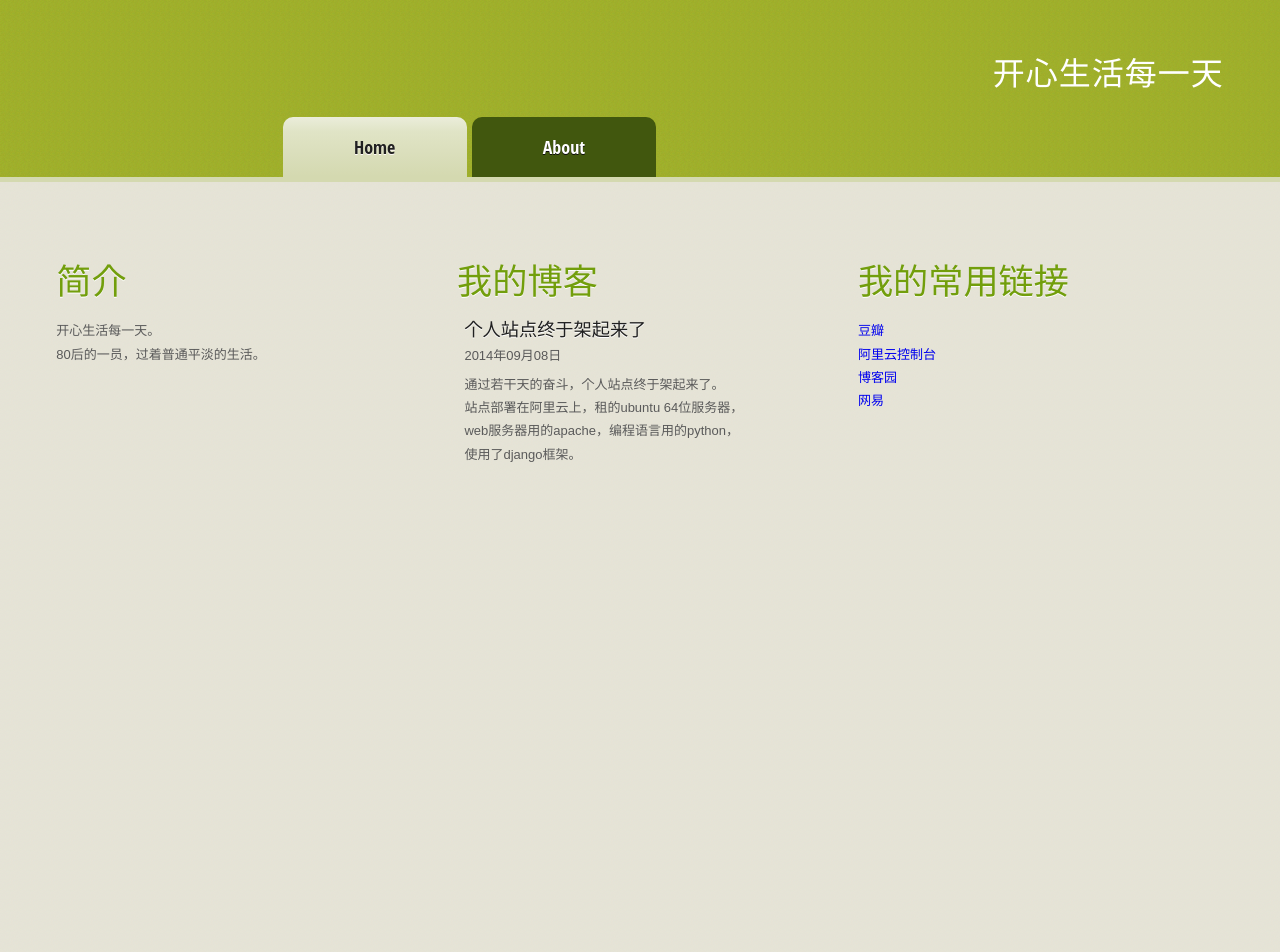
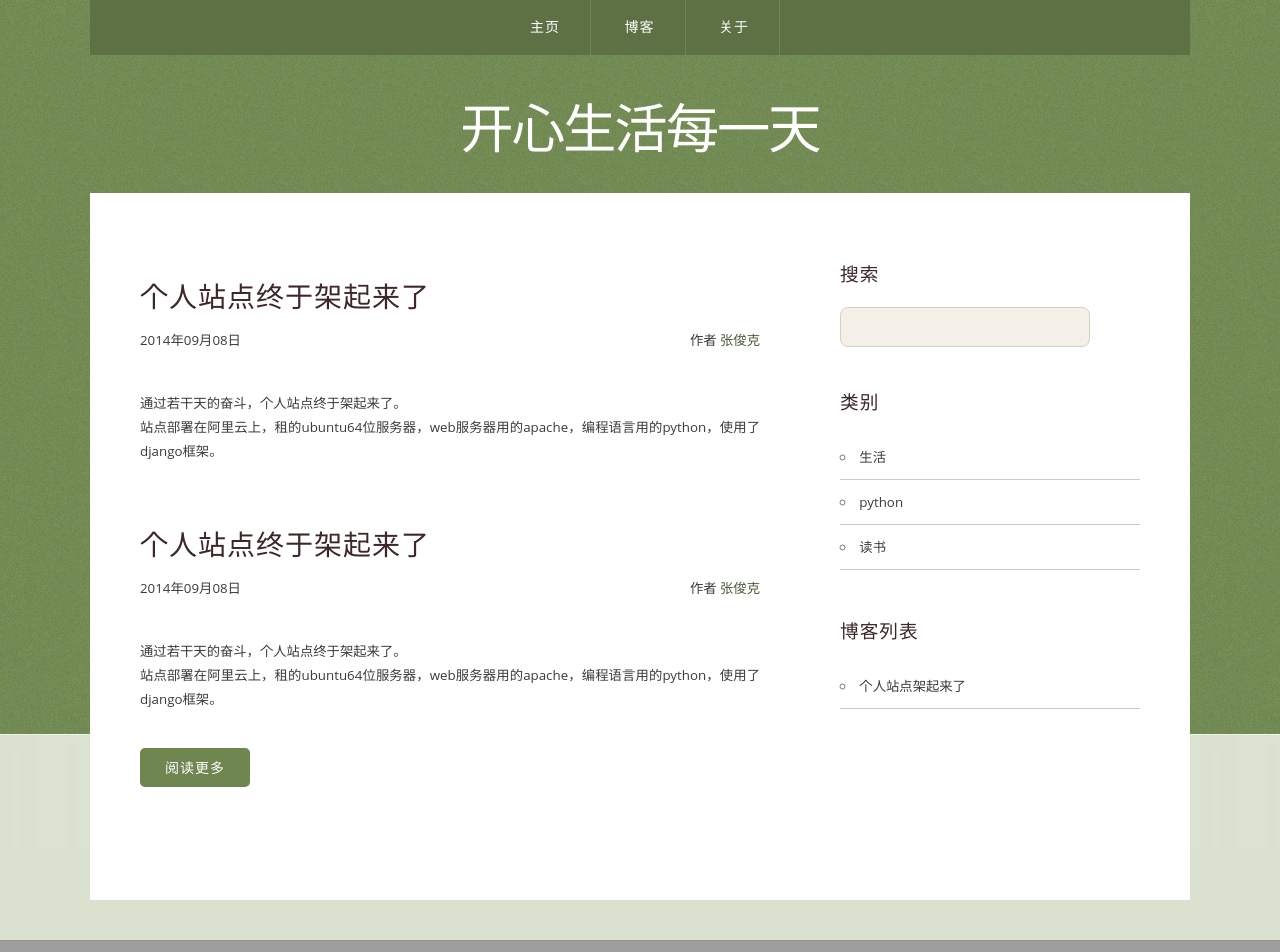
Before and after one commit to coderwoodman/mainsites, a Django app: template templates/index.html in a window 1280 px wide. Shown: the top 952 px of the page. Run offline with Django 3.2, Linux system fonts and the light colour scheme; the template is opened without the code that fills it, so the values that code supplies are empty; parts of the project's set-up code (start-up, migrations or seed data) failed here and were passed over; grey boxes are pictures that could not be loaded.

Commit message:
blog app init

```diff
--- a/mainsites/blogs/admin.py
+++ /dev/null
@@ -1,4 +0,0 @@
-from django.contrib import admin
-from mainsites.blogs.models import Blog
-
-admin.site.register(Blog)
--- a/mainsites/blogs/models.py
+++ b/mainsites/blogs/models.py
@@ -1,10 +1,9 @@
 from django.db import models
 
 class Blog(models.Model):
-    blogid = models.IntegerField()
     blogtitle = models.CharField(max_length=20)
     author = models.CharField(max_length=20)
-    blogcontent = models.TextField()
+    blogcontent = models.CharField(max_length=8000)
     blogdesc = models.CharField(max_length=256)
     createtime = models.DateTimeField(auto_now_add=True)
     lastchagetime = models.DateTimeField(auto_now=True)
--- a/mainsites/urls.py
+++ b/mainsites/urls.py
@@ -11,7 +11,8 @@ urlpatterns = patterns('',
     url(r'^admin/', include(admin.site.urls)),
     url(r'^$',views.index),
     url(r'^about$',views.about),
-    url(r'^blog/$',blogs.views.current_url),
+    url(r'^blog/$',blogs.views.bloglist),
+    url(r'^blogadd/$',blogs.views.blog_add),
 
     url(r'^static/(?P<path>.*)$','django.views.static.serve',),
 )
--- /dev/null
+++ b/static/css/style.css
@@ -0,0 +1,394 @@
+body {
+	margin: 0;
+	padding: 0;
+	background: #DAE2CF url(../images/bkg01.jpg) repeat-x left top;
+	font-family: 'Open Sans', sans-serif;
+	font-size: 10pt;
+	color: #3B3B3B;
+}
+
+h1, h2, h3 {
+	margin: 0px;
+	padding: 0px;
+	letter-spacing: -2px;
+	text-transform: uppercase;
+	font-family: 'Arvo', serif;
+	font-weight: normal;
+	color: #F6B300;
+}
+
+h1 {
+	font-size: 2em;
+}
+
+h2 {
+	letter-spacing: 1px;
+	font-size: 2.4em;
+}
+
+h3 {
+	font-size: 1.6em;
+}
+
+p, ul, ol {
+	margin-top: 0;
+	line-height: 180%;
+}
+
+ul, ol {
+}
+
+a {
+	text-decoration: none;
+	color: #4C5C37;
+}
+
+a:hover {
+}
+
+/* Header */
+
+#header-wrapper {
+}
+
+#header {
+	clear: both;
+	width: 1000px;
+	margin: 0px auto;
+}
+
+/* Logo */
+
+#logo {
+	margin: 0px;
+	color: #000000;
+}
+
+#logo h1, #logo p {
+	margin: 0;
+	padding: 0;
+}
+
+#logo h1 {
+	margin: 0px;
+	padding: 30px 0px;
+	text-align: center;
+	text-transform: lowercase;
+	font-size: 4em;
+	font-weight: 400;
+	color: #FFF;
+}
+
+#logo h1 span {
+}
+
+#logo a {
+	border: none;
+	background: none;
+	text-decoration: none;
+	color: #FFF;
+}
+
+/* Search */
+
+#search {
+	width: 320px;
+	height: 60px;
+	padding: 0px;
+}
+
+#search form {
+	margin: 0px;
+	padding: 0px;
+}
+
+#search fieldset {
+	margin: 0;
+	padding: 0;
+	border: none;
+}
+
+#search-text {
+	width: 250px;
+	outline: none;
+	background: #F5F0E7;
+	border: 1px solid #D7D0C0;
+	padding: 10px;
+	border-radius: 8px;
+	text-transform: lowercase;
+	font-family: 'Open Sans', sans-serif;
+	color: #454545;
+}
+
+#search-submit {
+	width: 62px;
+	height: 22px;
+	display: none;
+	border: none;
+	color: #FFFFFF;
+}
+
+/* Menu */
+
+#menu-wrapper {
+	overflow: hidden;
+	height: 56px;
+}
+
+#menu {
+	width: 1100px;
+	height: 55px;
+	margin: 0px auto;
+	padding: 0px;
+	background: #5D7144;
+}
+
+#menu ul {
+	margin: 0;
+	padding: 0px 0px 0px 0px;
+	list-style: none;
+	line-height: normal;
+	text-align: center;
+}
+
+#menu li {
+	display: inline-block;
+	border-right: 1px solid #6F8651;
+}
+
+#menu a {
+	display: block;
+	letter-spacing: 1px;
+	margin: 0px 10px;
+	line-height: 55px;
+	padding: 0 20px;
+	text-decoration: none;
+	text-align: center;
+	text-transform: uppercase;
+	font-family: 'Roboto Condensed', sans-serif;
+	font-size: 14px;
+	font-weight: normal;
+	color: #FFFFFF;
+	border: none;
+}
+
+#menu a:hover, #menu .current_page_item a {
+	text-decoration: none;
+}
+
+#menu .current_page_item a {
+}
+
+/* Page */
+
+#wrapper
+{
+	overflow: hidden;
+	padding-bottom: 40px;
+}
+
+#page {
+	overflow: hidden;
+	width: 1000px;
+	margin: 0px auto;
+	padding: 70px 50px 30px 50px;
+	background: #FFFFFF;
+}
+
+/* Content */
+
+#content {
+	float: left;
+	width: 620px;
+}
+
+.post {
+	margin-bottom: 15px;
+}
+
+.post-alt
+{
+}
+
+.post .title {
+	height: 38px;
+	margin-bottom: 10px;
+	padding: 12px 0 0 0px;
+	font-size: 28px;
+}
+
+.post .title a {
+	border: none;
+	color: #3D2729;
+}
+
+.post .meta {
+	margin-bottom: 30px;
+	padding: 5px 0px 15px 0px;
+	text-align: left;
+	font-weight: normal;
+}
+
+.post .meta .date {
+	float: left;
+}
+
+.post .meta .posted {
+	float: right;
+}
+
+.post .meta a {
+}
+
+.post .entry {
+	padding: 0px 0px 20px 0px;
+	padding-bottom: 20px;
+	text-align: justify;
+}
+
+.links {
+	display: inline-block;
+	height: 30px;
+	padding: 30px 0px 0px 0px;
+	font-size: 14px;
+	font-weight: normal;
+	color: #1C1C1C;
+}
+
+.button
+{
+	padding: 10px 25px;
+	background: #6F8651;
+	border-radius: 5px;
+	letter-spacing: 1px;
+	text-transform: uppercase;
+	font-size: 14px;
+	color: #FFFFFF;
+}
+
+/* Sidebar */
+
+#sidebar {
+	float: right;
+	width:300px;
+	margin: 0px;
+	color: #787878;
+}
+
+#sidebar p
+{
+	color: #3B3B3B;
+}
+
+
+#sidebar ul {
+	margin: 0;
+	padding: 0;
+	list-style: none;
+}
+
+#sidebar li {
+	margin: 0;
+	padding: 0;
+}
+
+#sidebar li ul {
+	margin: 0px 0px;
+	padding-bottom: 50px;
+}
+
+#sidebar li li {
+	border-bottom: 1px solid #CACACA;
+	margin: 0px 0px;
+	padding: 10px 0px;
+	border-left: none;
+	list-style: inside circle;
+}
+
+#sidebar li li a {
+	color: #3B3B3B;
+}
+
+#sidebar li li span {
+	display: block;
+	padding: 0;
+	font-size: 11px;
+	font-style: italic;
+}
+
+#sidebar h2 {
+	padding-bottom: 20px;
+	font-size: 1.4em;
+	color: #3D2729;
+}
+
+#sidebar p {
+	margin: 0px 0px 40px 0px;
+	padding: 0px;
+	text-align: justify;
+}
+
+#sidebar a {
+	border: none;
+}
+
+#sidebar a:hover {
+	text-decoration: underline;
+}
+
+/* Calendar */
+
+#calendar {
+}
+
+#calendar_wrap {
+	padding: 20px;
+}
+
+#calendar table {
+	width: 100%;
+}
+
+#calendar tbody td {
+	text-align: center;
+}
+
+#calendar #next {
+	text-align: right;
+}
+
+/* Footer */
+
+#footer {
+	height: 150px;
+	margin: 0 auto;
+	padding: 0px 0 15px 0;
+	background: #748D55 url(../images/bkg02.png) repeat;
+	border-top: 1px solid #A59282;
+	font-family: 'Arvo', serif;
+}
+
+#footer p {
+	margin: 0;
+	padding-top: 40px;
+	line-height: normal;
+	font-size: 12px;
+	letter-spacing: 2px;
+	text-transform: uppercase;
+	text-align: center;
+	color: #FFFFFF;
+}
+
+#footer a {
+	color: #FFFFFF;
+}
+
+#banner {
+	width: 1000px;
+	margin: 0px auto;
+}
+
+#banner img
+{
+	border-radius: 8px;
+}
--- a/templates/base.html
+++ b/templates/base.html
@@ -4,47 +4,37 @@
     <meta http-equiv="Content-Language" content="en-us" />
     <title>{% block title %}{% endblock %}</title>
     <meta name="description" content="junkezhang coderwood" />
-    <link href="/static/css/index.css" rel="stylesheet" type="text/css" />
+    <link href="/static/css/style.css" rel="stylesheet" type="text/css" />
 </head>
 <body id="bodyCotainer">
 
-<div class="h_bg">
-    <div class="wrap">
-        <div class="header">
-            <div class="logo">
-                <h1><a href="index.html"></a></h1>
+<div id="menu-wrapper">
+	<div id="menu">
+		<ul>
+			<li class="current_page_item"><a href="#">主页</a></li>
+			<li><a href="#">博客</a></li>
+			<li><a href="/about">关于</a></li>
+		</ul>
 	</div>
-            <div class="h_txt">
-                <h2>开心生活每一天</h2>
+	<!-- end #menu -->
 </div>
-            <div class="clear"></div>
+<div id="header-wrapper">
+	<div id="header">
+		<div id="logo">
+			<h1><a href="#">开心生活每一天</h1>
 		</div>
 	</div>
 </div>
 
-<div class="nav_bg">
-    <div class="wrap">
-            <ul class="nav">
-                <li class="active"><a href="/">Home</a></li>
-                <li><a href="/about">About</a></li>
-                <div class="clear"></div>
-            </ul>
-            <div class="clear"></div>
-    </div>
-</div>
-
-<div class="main_bg">
+<div id="wrapper">
 {% block content %}{% endblock %}
 </div>
+<!-- end #page -->
 
-<div class="ftr-bg">
-	<div class="wrap">
-		<div class="copy">
-			<p class="w3-link">Copyright &copy; 2014. jilidou.com All rights reserved.
+<div id="footer" class="footer">
+			<p>Copyright &copy; 2014. jilidou.com All rights reserved.
                 <script type="text/javascript">var cnzz_protocol = (("https:" == document.location.protocol) ? " https://" : " http://");document.write(unescape("%3Cspan id='cnzz_stat_icon_1253221326'%3E%3C/span%3E%3Cscript src='" + cnzz_protocol + "s4.cnzz.com/stat.php%3Fid%3D1253221326%26show%3Dpic1' type='text/javascript'%3E%3C/script%3E"));</script>
             </p>
-		</div>
-	</div>
 </div>
 
 </body>
--- a/templates/blog/bloglist.html
+++ b/templates/blog/bloglist.html
@@ -3,5 +3,8 @@
 {% block title %}开心生活每一天 -- junekzhang{% endblock %}
 
 {% block content %}
-<h1>blogList:{{ blogname1}}</h1>
+{% for blog in bloglist %}
+<h1>{{ blog.blogtitle }}</h1>
+<h4>{{ blog.blogcontent }}</h4>
+{% endfor %}
 {% endblock %}
--- a/templates/index.html
+++ b/templates/index.html
@@ -3,49 +3,78 @@
 {% block title %}开心生活每一天 -- junekzhang{% endblock %}
 
 {% block content %}
-    <div class="wrap">
-        <div class="main">
-            <div class="section group">
-             <div class="grid_1_of_3 images_1_of_3">
-                <div class="blogs">
-                    <h3>简介</h3>
-                    <div class="blog_post">
-                    <p><span>开心生活每一天。</span></p>
-                    <p>80后的一员，过着普通平淡的生活。</p>
-                    </div>
-                </div>
-            </div>
-             <div class="grid_1_of_3 images_1_of_3">
-                <div class="blogs">
-                    <h3>我的博客</h3>
-                    <div class="blog_post">
-                        <div class="blog_desc">
-                                <div class="blog_heading">
-                                    <p>
-                                    <a target="_blank" href="http://www.junkezhang.com">
-                                        <span>个人站点终于架起来了</span></a></p>
-                                    <p class="date">2014年09月08日</p>
-                                 </div>
-                                 <p>通过若干天的奋斗，个人站点终于架起来了。<br/>站点部署在阿里云上，租的ubuntu 64位服务器，web服务器用的apache，编程语言用的python，使用了django框架。</p>
-                        </div>
-                        <div class="clear"></div>
-                    </div>
-                </div>
-            </div>
-             <div class="grid_1_of_3 images_1_of_3">
-                <div class="blogs">
-                    <h3>我的常用链接</h3>
-                    <div class="blog_heading">
-                        <p><a target="_blank" href="http://douban.fm/">豆瓣</a></p>
-                        <p><a target="_blank" href="http://console.aliyun.com/ecs/index.htm#/">阿里云控制台</a></p>
-                        <p><a target="_blank" href="http://www.cnblogs.com/">博客园</a></p>
-                        <p><a target="_blank" href="http://www.163.com/">网易</a></p>
-                    </div>
-                </div>
-            </div>
-            <div class="clear"></div>
-            </div>
-        </div>
-    </div>
-</div>
+    <!-- end #header -->
+	<div id="page">
+		<div id="page-bgtop">
+			<div id="page-bgbtm">
+				<div id="content">
+					<div class="post post-alt">
+						<h2 class="title"><a href="#">个人站点终于架起来了</a></h2>
+                        <p class="meta"><span class="date">2014年09月08日</span><span class="posted">作者 <a href="#">张俊克</a></span></p>
+						<div style="clear: both;">&nbsp;</div>
+						<div class="entry">
+                            <p>通过若干天的奋斗，个人站点终于架起来了。<br/>站点部署在阿里云上，租的ubuntu64位服务器，web服务器用的apache，编程语言用的python，使用了django框架。</p>
+						</div>
+					</div>
+					<div class="post">
+						<h2 class="title"><a href="#">个人站点终于架起来了 </a></h2>
+                        <p class="meta"><span class="date">2014年09月08日</span><span class="posted">作者 <a href="#">张俊克</a></span></p>
+						<div style="clear: both;">&nbsp;</div>
+						<div class="entry">
+							<p>通过若干天的奋斗，个人站点终于架起来了。<br/>站点部署在阿里云上，租的ubuntu64位服务器，web服务器用的apache，编程语言用的python，使用了django框架。</p>
+							<p class="links"><a href="#" class="button">阅读更多</a></p>
+						</div>
+					</div>
+                    {% for blog in bloglist %}
+					<div class="post">
+						<h2 class="title"><a href="#">{{ blog.blogtitle }}</a></h2>
+                        <p class="meta">
+                            <span class="date">{{ blog.lastchangetime }}</span>
+                            <span class="posted">作者 <a href="#">{{ blog.author }}</a></span></p>
+						<div style="clear: both;">&nbsp;</div>
+						<div class="entry">
+                            {{ blog.blogcontent }}
+							<p class="links"><a href="#" class="button">阅读更多</a></p>
+						</div>
+					</div>
+                    {% endfor %}
+                    <div style="clear: both;">&nbsp;</div>
+				</div>
+				<!-- end #content -->
+				<div id="sidebar">
+					<ul>
+						<li>
+							<h2>搜索</h2>
+							<div id="search" >
+								<form method="get" action="#">
+									<div>
+										<input type="text" name="s" id="search-text" value="" />
+										<input type="submit" id="search-submit" value="" />
+									</div>
+								</form>
+							</div>
+							<div style="clear: both;">&nbsp;</div>
+						</li>
+						<li>
+							<h2>类别</h2>
+							<ul>
+								<li><a href="#">生活</a></li>
+								<li><a href="#">python</a></li>
+								<li><a href="#">读书</a></li>
+							</ul>
+						</li>
+						<li>
+							<h2>博客列表</h2>
+							<ul>
+								<li><a href="#">个人站点架起来了</a></li>
+							</ul>
+						</li>
+					</ul>
+				</div>
+				<!-- end #sidebar -->
+				<div style="clear: both;">&nbsp;</div>
+			</div>
+		</div>
+	</div>
+
 {% endblock %}
```
Also changed, not shown: mainsites/blogs/views.py (+26 -3 lines), mainsites/settings.py (+6 -2 lines), mainsites/views.py (+23 -2 lines), static/images/bkg01.jpg (added), 1 other file. Lines whose indentation alone changed are shown as unchanged.
